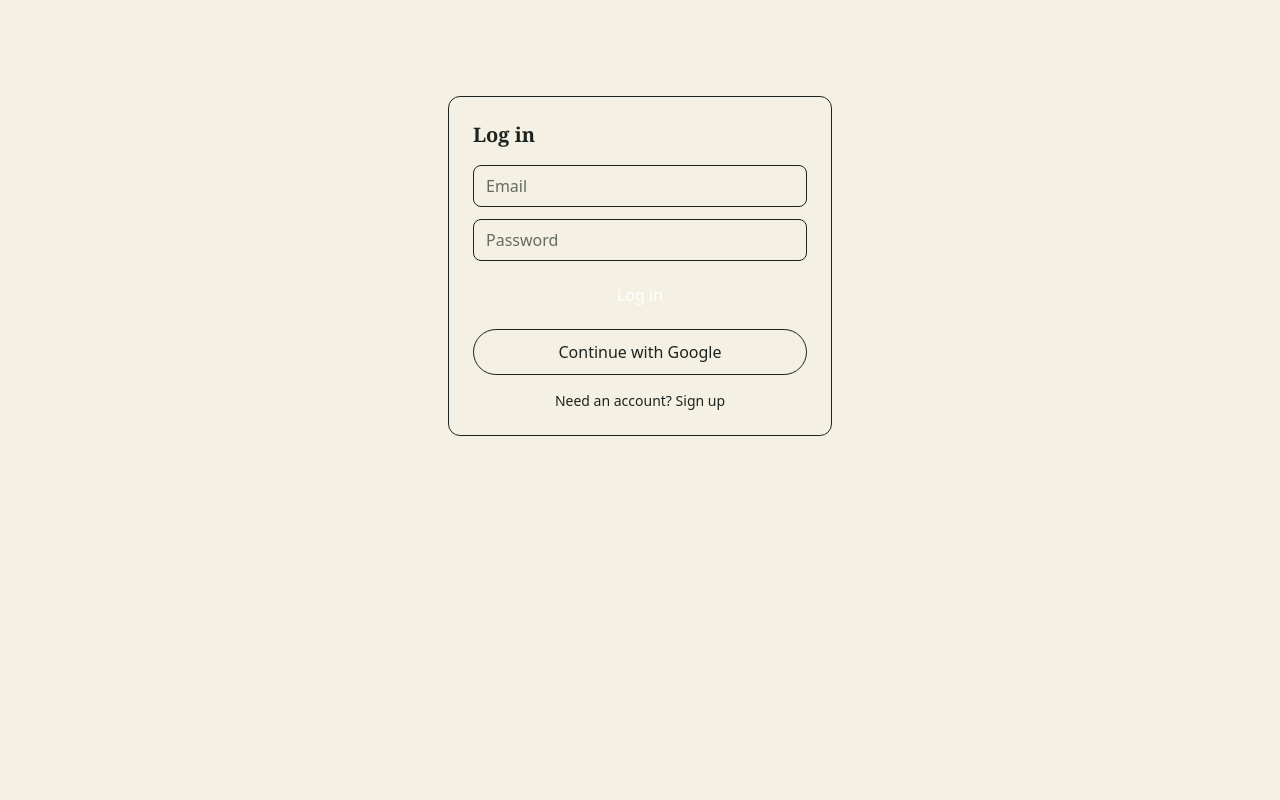
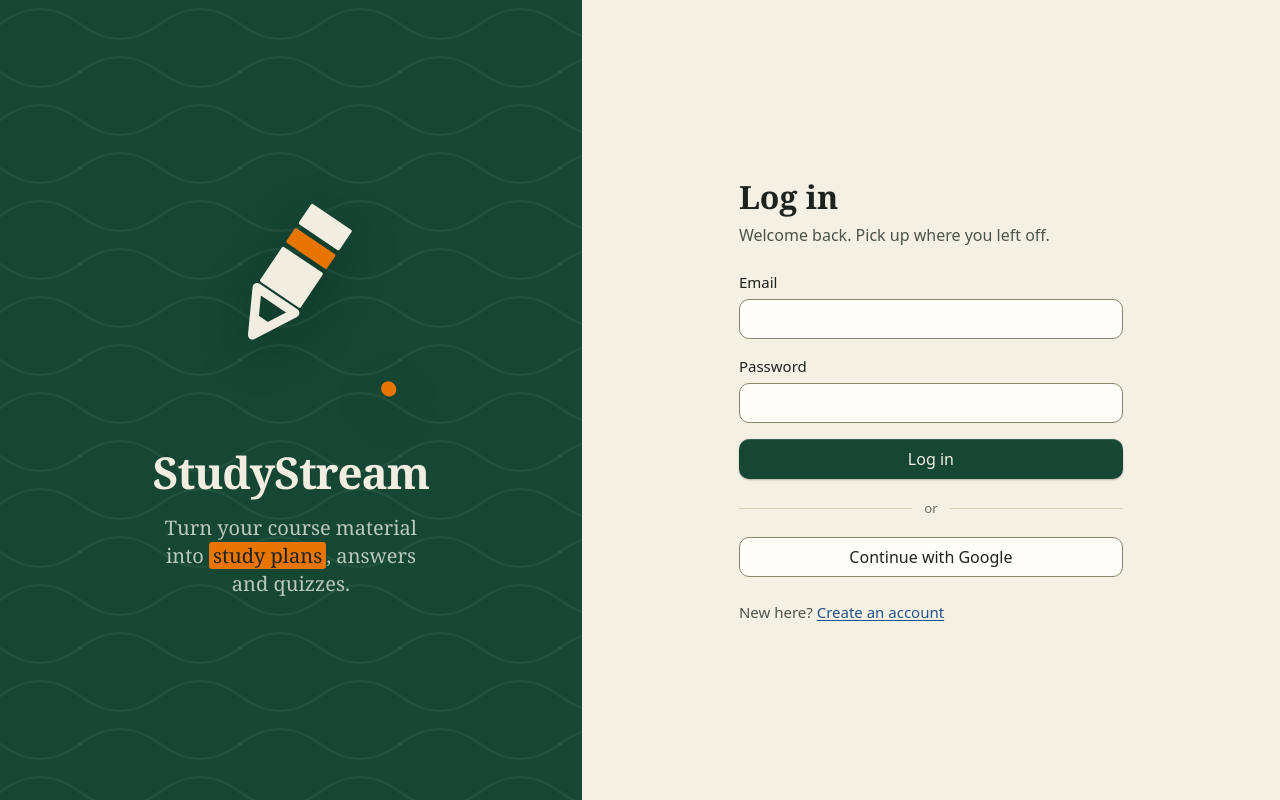
Before and after one commit to Tonys-Coding/StudyStream, a React (Vite) app in the folder classroom-assistant-ui/: page /login in a window 1280 px wide. Built offline with nearby package versions, Linux system fonts and the light colour scheme; no server answers.

Commit message:
redo the login page with the logo as the main thing, and add profile setup

```diff
--- /dev/null
+++ b/classroom-assistant-ui/src/components/AuthShell.tsx
@@ -0,0 +1,49 @@
+import type { ReactNode } from "react";
+import Logo from "./Logo";
+import Wordmark from "./Wordmark";
+
+/**
+ * The frame for every screen shown before you are inside the app: sign-in,
+ * profile setup, and "could not load your account". The chalkboard panel
+ * matches the rail you will see once you are in, and the mark is the hero.
+ */
+export default function AuthShell({
+  title,
+  description,
+  children,
+}: {
+  title: string;
+  description?: string;
+  children: ReactNode;
+}) {
+  return (
+    <div className="relative h-full overflow-y-auto bg-paper text-ink md:grid md:grid-cols-[5fr_6fr]">
+      <aside className="ruled hidden flex-col items-center justify-center bg-board px-12 text-center text-chalk md:flex">
+        <Logo size={224} draw className="drop-shadow-[0_12px_24px_rgb(0_0_0/0.25)]" />
+
+        <p className="mt-6 font-serif text-display font-semibold leading-none tracking-tight">
+          StudyStream
+        </p>
+
+        <p className="mt-5 max-w-[24ch] text-h3 font-serif text-chalk-2">
+          Turn your course material into{" "}
+          <span className="hl-block">study plans</span>, answers and quizzes.
+        </p>
+      </aside>
+
+      <main className="flex min-h-screen items-center justify-center px-5 py-10 md:min-h-0 md:px-12">
+        <div className="w-full max-w-sm">
+          <Wordmark size={34} className="mb-8 text-board md:hidden" />
+
+          <h1 className="text-h1 text-ink">{title}</h1>
+          {description && (
+            <p className="mt-1.5 mb-6 text-body text-ink-2">{description}</p>
+          )}
+          {!description && <div className="mb-6" />}
+
+          {children}
+        </div>
+      </main>
+    </div>
+  );
+}
--- a/classroom-assistant-ui/src/pages/AuthPage.tsx
+++ b/classroom-assistant-ui/src/pages/AuthPage.tsx
@@ -1,18 +1,37 @@
 import { useState } from "react";
-import { useNavigate } from "react-router-dom";
-import { signUpWithEmail, signInWithEmail, signInWithGoogle } from "@/lib/auth";
+import { Navigate, useNavigate } from "react-router-dom";
+import {
+  describeAuthError,
+  signUpWithEmail,
+  signInWithEmail,
+  signInWithGoogle,
+} from "@/lib/auth";
+import { useAuth } from "@/lib/AuthContext";
 import { setupProfile } from "@/lib/api";
+import AuthShell from "@/components/AuthShell";
+import Button from "@/components/ui/Button";
+import Notice from "@/components/ui/Notice";
+import { Field, Select, TextInput } from "@/components/ui/form";
 
 export default function AuthPage() {
+  const { session, loading } = useAuth();
   const [mode, setMode] = useState<"login" | "signup">("login");
   const [email, setEmail] = useState("");
   const [password, setPassword] = useState("");
   const [fullName, setFullName] = useState("");
   const [role, setRole] = useState("student");
+  const [inviteCode, setInviteCode] = useState("");
   const [error, setError] = useState("");
   const [notice, setNotice] = useState("");
   const [submitting, setSubmitting] = useState(false);
   const navigate = useNavigate();
+
+  // Already signed in, so there is nothing to do here.
+  if (!loading && session) {
+    return <Navigate to="/" replace />;
+  }
+
+  const signingUp = mode === "signup";
 
   async function handleSubmit(e: React.FormEvent) {
     e.preventDefault();
@@ -21,12 +40,13 @@ export default function AuthPage() {
     setSubmitting(true);
 
     try {
-      if (mode === "signup") {
-        const data = await signUpWithEmail(email, password);
+      if (signingUp) {
+        const data = await signUpWithEmail(email, password, { fullName, role });
 
         // With email confirmation enabled, signUp returns a user but no
         // session — there is no token yet, so the profile cannot be created.
-        // The user has to confirm and log in first.
+        // The user confirms, logs in, and the setup screen pre-fills the
+        // name and role typed here.
         if (!data.session) {
           setNotice(
             "Account created. Check your email to confirm it, then log in.",
@@ -35,98 +55,162 @@ export default function AuthPage() {
           return;
         }
 
-        await setupProfile(role, fullName);
+        try {
+          await setupProfile(role, fullName, inviteCode);
+        } catch {
+          // The account exists and is signed in, so do not strand it here.
+          // The app notices there is no profile and shows the setup screen,
+          // pre-filled with what was typed, so the student can try again
+          // (a wrong invite code is the usual reason).
+        }
       } else {
         await signInWithEmail(email, password);
       }
 
-      navigate("/study");
+      navigate("/");
     } catch (err) {
-      setError(err instanceof Error ? err.message : "Something went wrong");
+      setError(describeAuthError(err));
     } finally {
       setSubmitting(false);
     }
   }
 
+  async function handleGoogle() {
+    setError("");
+
+    try {
+      await signInWithGoogle();
+    } catch (err) {
+      setError(describeAuthError(err));
+    }
+  }
+
+  function switchMode() {
+    setMode(signingUp ? "login" : "signup");
+    setError("");
+    setNotice("");
+  }
+
   return (
-    <div className="max-w-sm mx-auto mt-24 p-6 bg-surface border border-border rounded-xl">
-      <h1 className="font-display text-xl font-semibold text-primary mb-4">
-        {mode === "login" ? "Log in" : "Sign up"}
-      </h1>
-
-      <form onSubmit={handleSubmit} className="space-y-3">
-        <input
+    <AuthShell
+      title={signingUp ? "Create your account" : "Log in"}
+      description={
+        signingUp
+          ? "Students sign up here. Teachers and TAs need an invite code."
+          : "Welcome back. Pick up where you left off."
+      }
+    >
+      <form onSubmit={handleSubmit} className="space-y-4">
+        <Field label="Email">
+          {(id) => (
+            <TextInput
+              id={id}
               type="email"
-          placeholder="Email"
-          className="w-full border border-border rounded-lg px-3 py-2"
+              autoComplete="email"
               value={email}
               onChange={(e) => setEmail(e.target.value)}
               required
             />
-        <input
+          )}
+        </Field>
+
+        <Field
+          label="Password"
+          hint={signingUp ? "At least 6 characters." : undefined}
+        >
+          {(id) => (
+            <TextInput
+              id={id}
               type="password"
-          placeholder="Password"
-          className="w-full border border-border rounded-lg px-3 py-2"
+              autoComplete={signingUp ? "new-password" : "current-password"}
               value={password}
               onChange={(e) => setPassword(e.target.value)}
+              minLength={signingUp ? 6 : undefined}
               required
             />
+          )}
+        </Field>
 
-        {mode === "signup" && (
+        {signingUp && (
           <>
-            <input
-              type="text"
-              placeholder="Full name"
-              className="w-full border border-border rounded-lg px-3 py-2"
+            <Field label="Full name">
+              {(id) => (
+                <TextInput
+                  id={id}
+                  autoComplete="name"
                   value={fullName}
                   onChange={(e) => setFullName(e.target.value)}
+                  maxLength={100}
                   required
                 />
-            <select
-              className="w-full border border-border rounded-lg px-3 py-2"
+              )}
+            </Field>
+
+            <Field label="I am a">
+              {(id) => (
+                <Select
+                  id={id}
                   value={role}
                   onChange={(e) => setRole(e.target.value)}
                 >
                   <option value="student">Student</option>
                   <option value="teacher">Teacher</option>
                   <option value="ta">TA</option>
-            </select>
+                </Select>
+              )}
+            </Field>
+
+            {role !== "student" && (
+              <Field
+                label="Invite code"
+                hint="Your instructor can give you this code."
+              >
+                {(id) => (
+                  <TextInput
+                    id={id}
+                    value={inviteCode}
+                    onChange={(e) => setInviteCode(e.target.value)}
+                    required
+                  />
+                )}
+              </Field>
+            )}
           </>
         )}
 
-        {error && <p className="text-sm text-red-600">{error}</p>}
-        {notice && <p className="text-sm text-on-surface-variant">{notice}</p>}
+        {error && <Notice tone="error">{error}</Notice>}
+        {notice && <Notice tone="ok">{notice}</Notice>}
 
-        <button
+        <Button
           type="submit"
-          disabled={submitting}
-          className="w-full bg-primary text-white rounded-full py-2.5 font-medium disabled:opacity-50"
+          variant="primary"
+          loading={submitting}
+          className="w-full"
         >
-          {submitting ? "Working…" : mode === "login" ? "Log in" : "Sign up"}
-        </button>
+          {signingUp ? "Create account" : "Log in"}
+        </Button>
       </form>
 
-      <button
-        onClick={() => signInWithGoogle()}
-        className="w-full mt-3 border border-border rounded-full py-2.5 font-medium"
-      >
+      <div className="my-5 flex items-center gap-3 text-meta text-ink-3">
+        <span className="h-px flex-1 bg-rule" />
+        or
+        <span className="h-px flex-1 bg-rule" />
+      </div>
+
+      <Button onClick={handleGoogle} className="w-full">
         Continue with Google
-      </button>
+      </Button>
 
-      <p className="text-sm text-center mt-4">
-        {mode === "login" ? "Need an account?" : "Already have one?"}{" "}
+      <p className="mt-6 text-ui text-ink-2">
+        {signingUp ? "Already have an account?" : "New here?"}{" "}
         <button
           type="button"
-          className="text-primary font-medium"
-          onClick={() => {
-            setMode(mode === "login" ? "signup" : "login");
-            setError("");
-            setNotice("");
-          }}
+          onClick={switchMode}
+          className="font-medium text-blue underline underline-offset-2"
         >
-          {mode === "login" ? "Sign up" : "Log in"}
+          {signingUp ? "Log in" : "Create an account"}
         </button>
       </p>
-    </div>
+    </AuthShell>
   );
 }
--- /dev/null
+++ b/classroom-assistant-ui/src/pages/ProfileSetupPage.tsx
@@ -0,0 +1,110 @@
+import { useState } from "react";
+import { useAuth } from "@/lib/AuthContext";
+import { useProfile } from "@/lib/ProfileContext";
+import { setupProfile, getMe } from "@/lib/api";
+import { signOut } from "@/lib/auth";
+import AuthShell from "@/components/AuthShell";
+import Button from "@/components/ui/Button";
+import Notice from "@/components/ui/Notice";
+import { Field, Select, TextInput } from "@/components/ui/form";
+
+/** Shown to a signed-in account that has no profile yet. */
+export default function ProfileSetupPage() {
+  const { session } = useAuth();
+  const { applyProfile } = useProfile();
+
+  // Whatever was typed at sign-up is kept on the account.
+  const meta = session?.user.user_metadata ?? {};
+
+  const [fullName, setFullName] = useState<string>(
+    typeof meta.full_name === "string" ? meta.full_name : "",
+  );
+  const [role, setRole] = useState<string>(
+    typeof meta.role === "string" ? meta.role : "student",
+  );
+  const [inviteCode, setInviteCode] = useState("");
+  const [error, setError] = useState("");
+  const [submitting, setSubmitting] = useState(false);
+
+  async function handleSubmit(e: React.FormEvent) {
+    e.preventDefault();
+    setError("");
+    setSubmitting(true);
+
+    try {
+      await setupProfile(role, fullName, inviteCode);
+      applyProfile(await getMe());
+    } catch (err) {
+      setError(err instanceof Error ? err.message : "Something went wrong");
+    } finally {
+      setSubmitting(false);
+    }
+  }
+
+  return (
+    <AuthShell
+      title="Finish setting up"
+      description={`Signed in as ${session?.user.email}. Tell us who you are to continue.`}
+    >
+      <form onSubmit={handleSubmit} className="space-y-4">
+        <Field label="Full name">
+          {(id) => (
+            <TextInput
+              id={id}
+              autoComplete="name"
+              value={fullName}
+              onChange={(e) => setFullName(e.target.value)}
+              maxLength={100}
+              required
+            />
+          )}
+        </Field>
+
+        <Field label="I am a">
+          {(id) => (
+            <Select
+              id={id}
+              value={role}
+              onChange={(e) => setRole(e.target.value)}
+            >
+              <option value="student">Student</option>
+              <option value="teacher">Teacher</option>
+              <option value="ta">TA</option>
+            </Select>
+          )}
+        </Field>
+
+        {role !== "student" && (
+          <Field
+            label="Invite code"
+            hint="Your instructor can give you this code."
+          >
+            {(id) => (
+              <TextInput
+                id={id}
+                value={inviteCode}
+                onChange={(e) => setInviteCode(e.target.value)}
+                required
+              />
+            )}
+          </Field>
+        )}
+
+        {error && <Notice tone="error">{error}</Notice>}
+
+        <Button
+          type="submit"
+          variant="primary"
+          loading={submitting}
+          className="w-full"
+        >
+          Continue
+        </Button>
+      </form>
+
+      <Button variant="ghost" onClick={() => signOut()} className="mt-3 w-full">
+        Sign out
+      </Button>
+    </AuthShell>
+  );
+}
```
Also changed, not shown: classroom-assistant-ui/src/components/ProtectedRoute.tsx (+61 -1 lines). Lines whose indentation alone changed are shown as unchanged.
